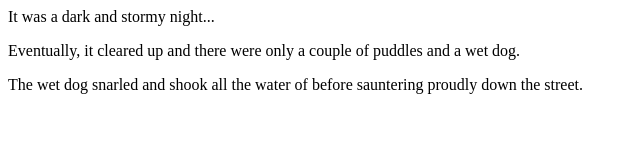
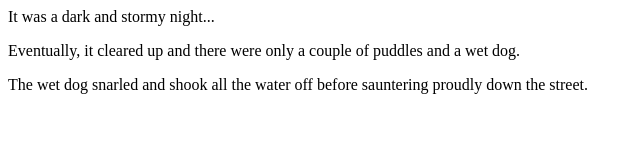
Before and after one commit to lanstar21/fireside-story, a plain HTML site: page index.html in a window 1280 px wide. Shown: the full height of the page, 0-640 px from the left. Drawn offline with Linux system fonts and the light colour scheme.

Commit message:
fixed a missing f

```diff
--- a/index.html
+++ b/index.html
@@ -2,6 +2,6 @@
   <body>
     <p>It was a dark and stormy night...</p>
     <p>Eventually, it cleared up and there were only a couple of puddles and a wet dog. </p>
-    <p>The wet dog snarled and shook all the water of before sauntering proudly down the street. </p>
+    <p>The wet dog snarled and shook all the water off before sauntering proudly down the street. </p>
   </body>
 </html>
```
